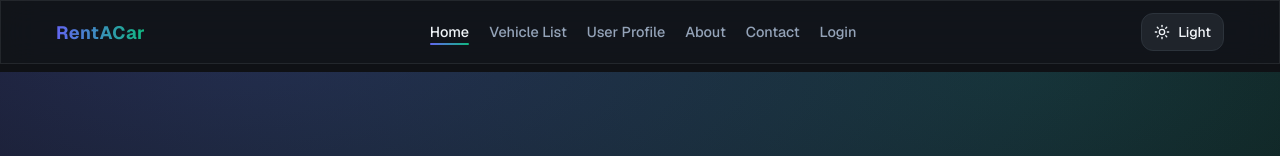
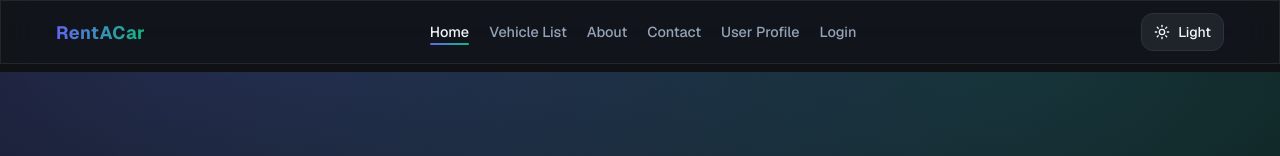
Before and after one commit to Klepo313/HCI_25-26, a Next.js app in the folder rent-a-car-app/: page / in a window 1280 px wide. Shown: the top 156 px of the page. Built offline with nearby package versions, Linux system fonts and the light colour scheme.

Commit message:
fix: reorder navigation items to move "User Profile" below "Contact"

```diff
--- a/rent-a-car-app/app/components/navigation.tsx
+++ b/rent-a-car-app/app/components/navigation.tsx
@@ -14,9 +14,9 @@ const pages: Page[] = [
   { title: "Home", path: "/" },
   // { title: "Vehicle Reservation", path: "/vehicle-reservation" },
   { title: "Vehicle List", path: "/vehicle-list" },
-  { title: "User Profile", path: "/user" },
   { title: "About", path: "/about" },
   { title: "Contact", path: "/contact" },
+  { title: "User Profile", path: "/user" },
   { title: "Login", path: "/login" },
 ];
 
```
